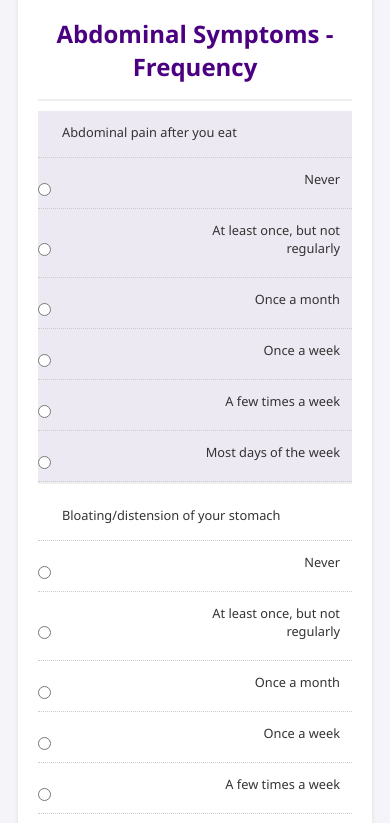
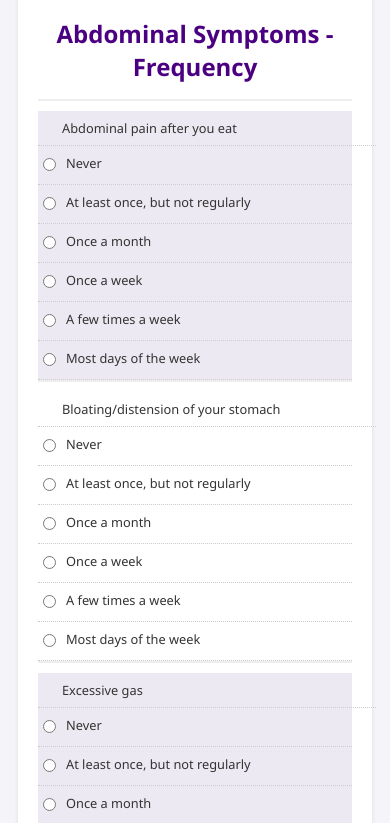
Before and after one commit to danamlewis/EPI-PEI-SS, a plain HTML site: page index.html in a window 390 px wide. Shown: the part 2234-3057 px from the top of the page. Drawn offline with nearby package versions, Linux system fonts and the light colour scheme; a script that the page names is missing.

Commit message:
tweak for small screen mobile display

```diff
--- a/style.css
+++ b/style.css
@@ -266,7 +266,7 @@ input[type="checkbox"] {
     display: none; /* Hide the element */
 }
 
-@media (max-width: 600px) { /* Adjust the max-width as needed */
+@media (max-width: 600px) {
     .symptom-frequency, .symptom-severity {
         border: 0;
     }
@@ -282,30 +282,38 @@ input[type="checkbox"] {
     }
 
     .symptom-frequency td, .symptom-severity td {
-    display: block;
-    text-align: right;
+        display: flex;
+        align-items: flex-start; /* Align items to the top */
+        text-align: left;
         font-size: 0.8em;
         border-bottom: 1px dotted #ccc;
-    position: relative;
-    padding-left: 50%;
-    padding-bottom: 16px;
+        padding: 8px 0; /* Adjust padding as needed */
     }
 
-  .symptom-frequency td::before, .symptom-severity td::before {
-    content: attr(data-label);
-    position: absolute;
-    left: 10px;
-    width: 90%;
-    padding-left: 15px;
-    text-align: left;
+    .symptom-frequency td:first-child, .symptom-severity td:first-child {
+        width: 100%;
     }
 
-  /* Align the input fields with the text */
-  .symptom-frequency td input, .symptom-severity td input {
-    margin: 0;
-    position: absolute;
-    top: 50%;
-    transform: translateY(0%);
-    left: 0;
+    .symptom-frequency td:not(:first-child), .symptom-severity td:not(:first-child) {
+        width: auto;
+        display: flex;
+        align-items: center;
+    }
+
+    .symptom-frequency td label, .symptom-severity td label {
+        display: flex;
+        align-items: center;
+        width: 100%;
+    }
+
+    .symptom-frequency td label input[type="radio"], .symptom-severity td label input[type="radio"] {
+        margin-right: 10px; /* Add space between radio button and text */
     }
 }
+
+/* Hide the text next to the radio buttons on larger screens */
+@media (min-width: 601px) {
+    .symptom-frequency td label span, .symptom-severity td label span {
+        display: none;
+    }
+}
```
Lines whose indentation alone changed are shown as unchanged.
